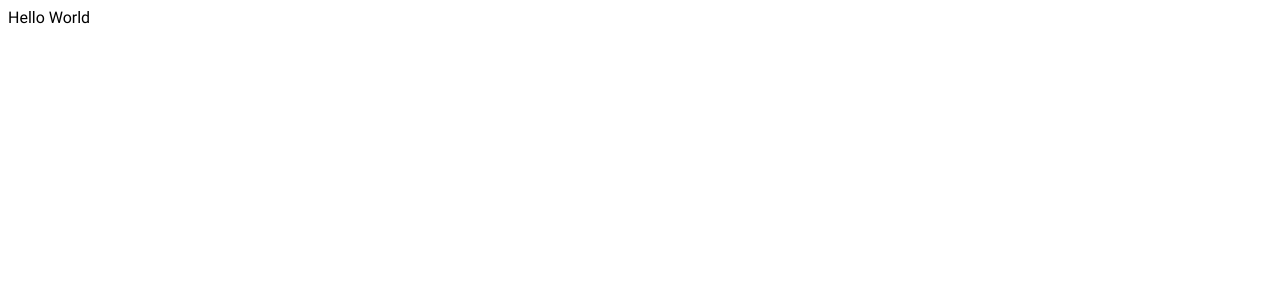
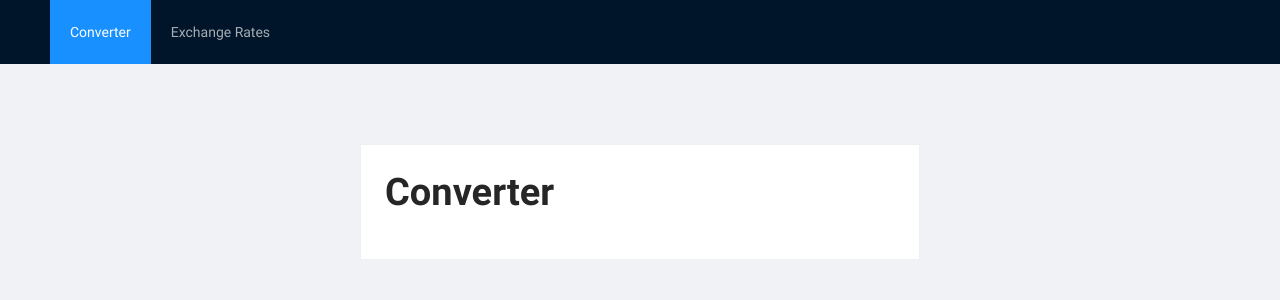
Before and after one commit to diman17/3205-test, a React (Create React App) app: page / in a window 1280 px wide. Shown: the top 300 px of the page. Built offline with nearby package versions, Linux system fonts and the light colour scheme.

Commit message:
feat: implement routing

```diff
--- a/package.json
+++ b/package.json
@@ -6,8 +6,10 @@
     "@testing-library/jest-dom": "^5.16.5",
     "@testing-library/react": "^13.4.0",
     "@testing-library/user-event": "^13.5.0",
+    "antd": "^4.23.6",
     "react": "^18.2.0",
     "react-dom": "^18.2.0",
+    "react-router-dom": "^6.4.2",
     "react-scripts": "5.0.1",
     "web-vitals": "^2.1.4"
   },
--- a/src/App.js
+++ b/src/App.js
@@ -1,5 +1,34 @@
+import { Layout, Menu } from "antd";
+import { Content, Header } from "antd/lib/layout/layout";
+import { Link, Outlet } from "react-router-dom";
+
+const PAGES = [
+    {
+        key: "converter",
+        label: <Link to="/">Converter</Link>,
+    },
+    {
+        key: "exchange-rates",
+        label: <Link to="/exchange-rates">Exchange Rates</Link>,
+    },
+];
+
 function App() {
-    return <div>Hello World</div>;
+    return (
+        <Layout style={{ minHeight: "100vh" }}>
+            <Header>
+                <Menu
+                    items={PAGES}
+                    theme="dark"
+                    mode="horizontal"
+                    defaultSelectedKeys="converter"
+                />
+            </Header>
+            <Content style={{ padding: "5rem" }}>
+                <Outlet />
+            </Content>
+        </Layout>
+    );
 }
 
 export default App;
--- a/src/index.css
+++ b/src/index.css
@@ -1,3 +1,5 @@
+@import "~antd/dist/antd.css";
+
 /* roboto-regular - latin */
 @font-face {
     font-family: "Roboto";
--- a/src/index.js
+++ b/src/index.js
@@ -1,11 +1,12 @@
 import React from "react";
 import ReactDOM from "react-dom/client";
 import "./index.css";
-import App from "./App";
+import { RouterProvider } from "react-router-dom";
+import { router } from "./router";
 
 const root = ReactDOM.createRoot(document.getElementById("root"));
 root.render(
     <React.StrictMode>
-        <App />
+        <RouterProvider router={router} />
     </React.StrictMode>
 );
--- /dev/null
+++ b/src/pages/Converter.js
@@ -0,0 +1,14 @@
+import { Card, Typography } from "antd";
+import React from "react";
+
+const { Title } = Typography;
+
+function Converter() {
+    return (
+        <Card style={{ margin: "0 auto", width: "50%" }}>
+            <Title>Converter</Title>
+        </Card>
+    );
+}
+
+export default Converter;
--- /dev/null
+++ b/src/pages/ExchangeRates.js
@@ -0,0 +1,14 @@
+import { Card, Typography } from "antd";
+import React from "react";
+
+const { Title } = Typography;
+
+function ExchangeRates() {
+    return (
+        <Card style={{ margin: "0 auto", width: "50%" }}>
+            <Title>Exchange Rates</Title>
+        </Card>
+    );
+}
+
+export default ExchangeRates;
--- /dev/null
+++ b/src/router.js
@@ -0,0 +1,21 @@
+import App from "./App";
+import { createBrowserRouter } from "react-router-dom";
+import Converter from "./pages/Converter";
+import ExchangeRates from "./pages/ExchangeRates";
+
+export const router = createBrowserRouter([
+    {
+        path: "/",
+        element: <App />,
+        children: [
+            {
+                index: true,
+                element: <Converter />,
+            },
+            {
+                path: "exchange-rates",
+                element: <ExchangeRates />,
+            },
+        ],
+    },
+]);
```
Also changed, not shown: 1 other file (tests, documents, lock files or other folders).
